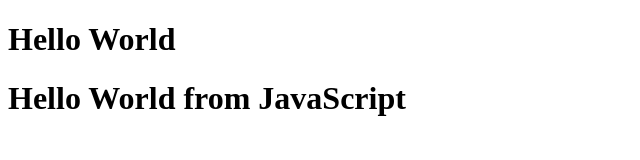
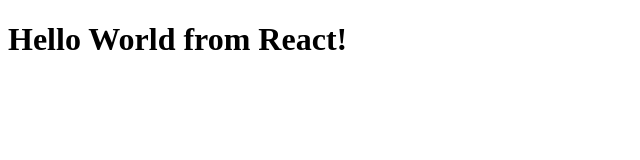
Before and after one commit to EvolvedMeta/Namaste_React, a plain HTML site: page index.html in a window 1280 px wide. Shown: the whole page, without its empty margins (0-640 px from the left). Drawn offline with nearby package versions, Linux system fonts and the light colour scheme.

Commit message:
chore: basic react render using cdn

```diff
--- a/index.html
+++ b/index.html
@@ -1,19 +1,21 @@
 <!DOCTYPE html>
 <html lang="en">
+
 <head>
     <meta charset="UTF-8">
     <meta name="viewport" content="width=device-width, initial-scale=1.0">
     <title>Namaste React</title>
 </head>
+
 <body>
-    <div id="root">
-        <h1>Hello World</h1>
-    </div>
+    <div id="root"></div>
+    <script crossorigin src="https://unpkg.com/react@18/umd/react.development.js"></script>
+    <script crossorigin src="https://unpkg.com/react-dom@18/umd/react-dom.development.js"></script>
     <script>
-        const heading = document.createElement('h1');
-        heading.innerHTML = "Hello World from JavaScript";
-        const root = document.getElementById('root');
-        root.appendChild(heading);
+        const heading = React.createElement("h1",{},"Hello World from React!");
+        const root = ReactDOM.createRoot(document.getElementById('root'));
+        root.render(heading);
     </script>
 </body>
+
 </html>
```
Also changed, not shown: 1 other file.
